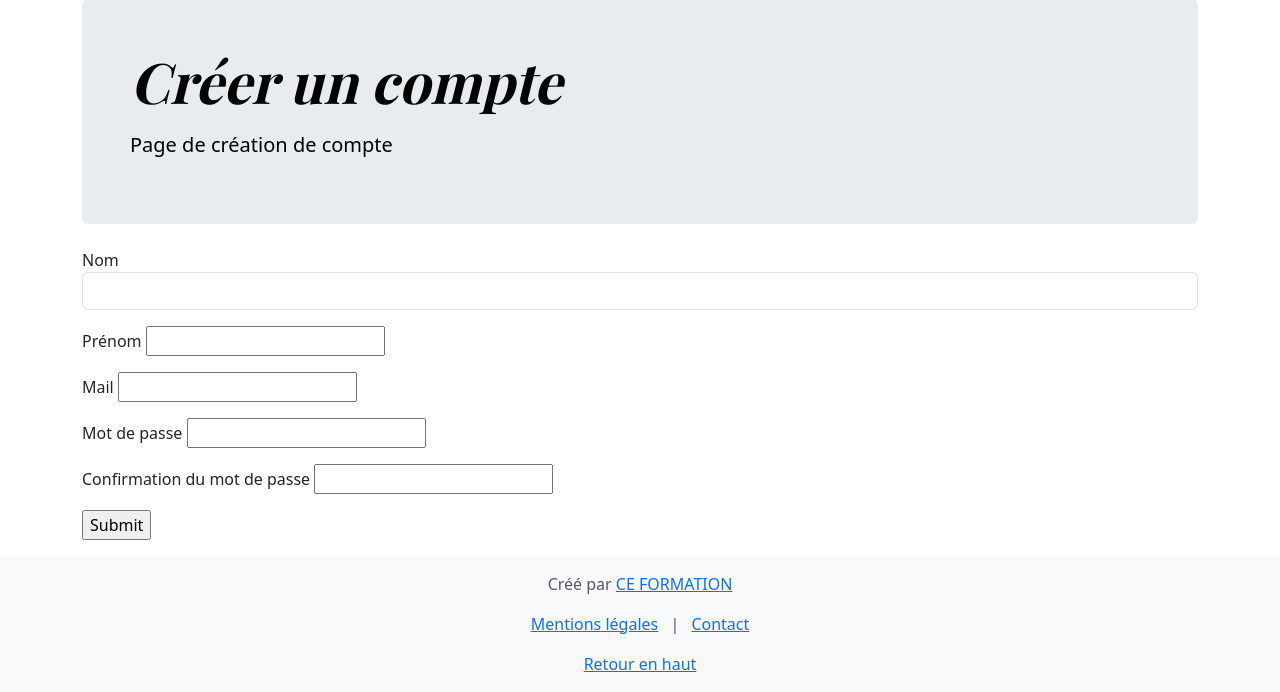
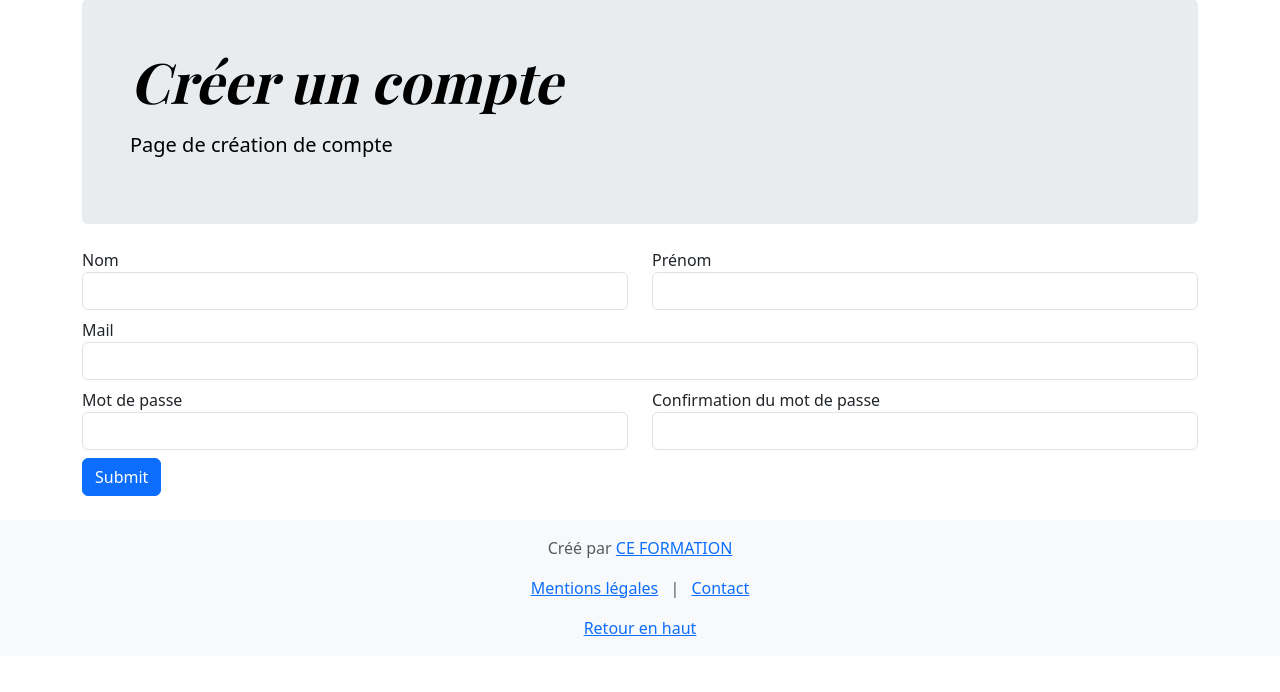
Before and after one commit to ceformation68/m2i_cda_202509_blog, a PHP site: page /create_account.php in a window 1280 px wide. Shown: the part 128-820 px from the top of the page. After the commit the page ends 764 px from the top, so only its background shows below. Run offline with PHP 8.4, Linux system fonts and the light colour scheme; some libraries are stand-ins or nearby versions.

Commit message:
Créer son compte - mise en forme

```diff
--- a/create_account.php
+++ b/create_account.php
@@ -65,31 +65,34 @@
 ?>
 
 
-<form method="post">
-	<p>
+<form method="post" class="row">
+	<div class="mb-2 col-6">
 		<label>Nom</label>
 		<input type="text" name="name" value="<?php echo $strName; ?>"
 			class="form-control  <?php if(isset($arrError['name'])) { echo "is-invalid"; } ?>" />
-	</p>
-	<p>
+	</div>
+	<div class="mb-2 col-6">
 		<label>Prénom</label>
-		<input type="text" name="firstname"  value="<?php echo $strFirstname; ?>"/>
-	</p>
-	<p>
+		<input type="text" name="firstname"  value="<?php echo $strFirstname; ?>"
+			class="form-control  <?php if(isset($arrError['firstname'])) { echo "is-invalid"; } ?>" />
+	</div>
+	<div class="mb-2 col-12">
 		<label>Mail</label>
-		<input type="text" name="mail"  value="<?php echo $strMail; ?>"/>
-	</p>
-	<p>
+		<input type="text" name="mail"  value="<?php echo $strMail; ?>"
+			class="form-control  <?php if(isset($arrError['mail'])) { echo "is-invalid"; } ?>" />
+	</div>
+	<div class="mb-2 col-6">
 		<label>Mot de passe</label>
-		<input type="password" name="pwd" />
-	</p>
-	<p>
+		<input type="password" name="pwd"
+			class="form-control  <?php if(isset($arrError['pwd'])) { echo "is-invalid"; } ?>" />
+	</div>
+	<div class="mb-2 col-6">
 		<label>Confirmation du mot de passe</label>
-		<input type="password" name="confirm_pwd" />
-	</p>
-	<p>
-		<input type="submit" />
-	</p>
+		<input type="password" name="confirm_pwd" class="form-control" />
+	</div>
+	<div class="mb-2 col-12">
+		<input class="btn btn-primary" type="submit" />
+	</div>
 
 </form>
 
```
